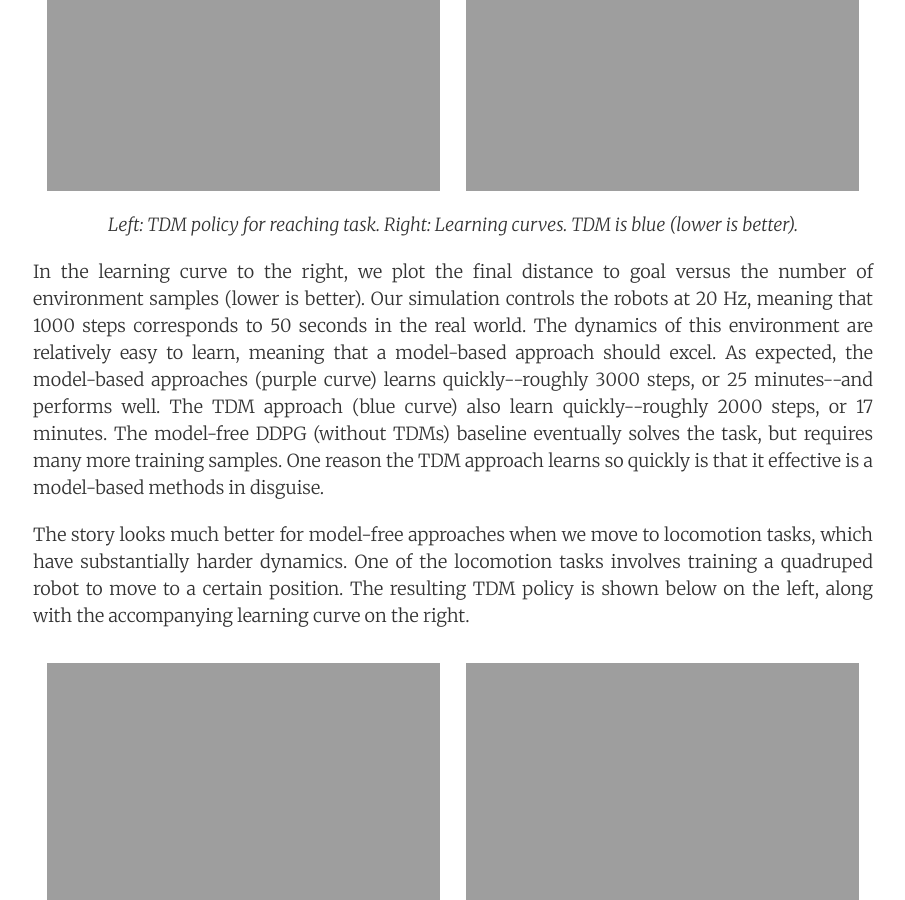
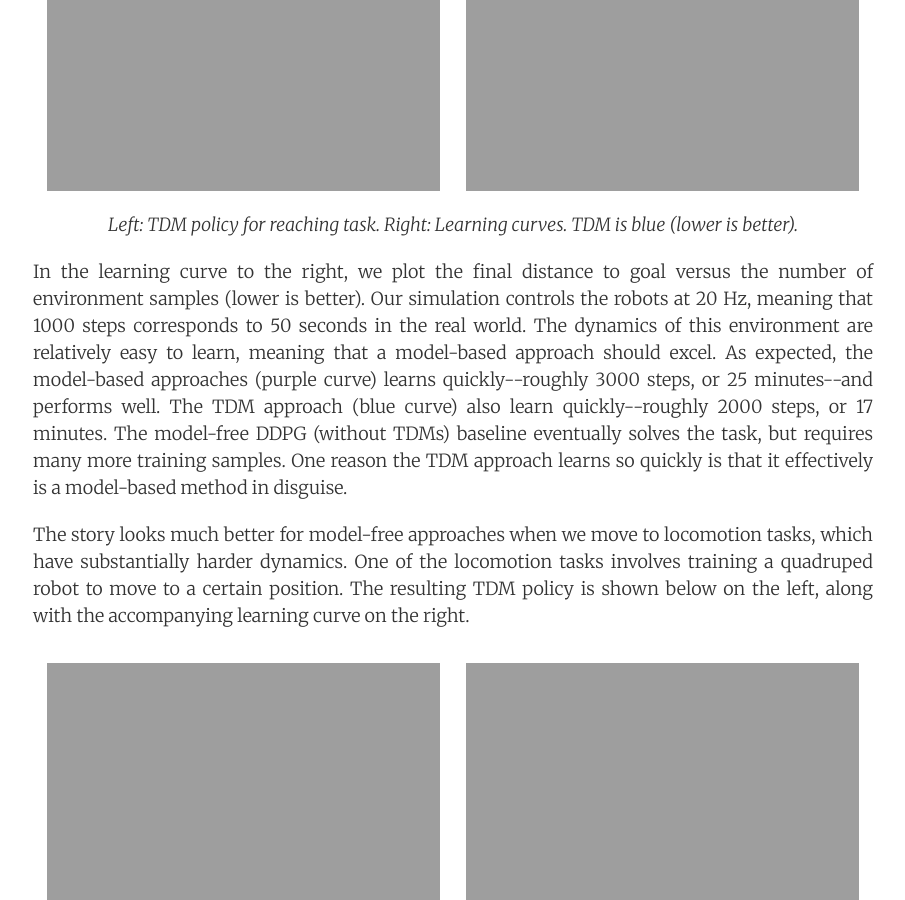
Before and after one commit to bairblog/bairblog.github.io, a Jekyll site: the page built from _posts/2018-04-26-tdm.md, in a window 1280 px wide and 900 px high, scrolled down 8344 px. Shown: the whole window, without its empty margins (187-1092 px from the left). Built offline with Jekyll 4.4.1, drawn with Linux system fonts in a browser that asks for light colours; nearby versions of some CDN libraries; formulas are drawn with MathJax 3; comment, search, counter and statistics services are not loaded.

Commit message:
fixed typos

```diff
--- a/_posts/2018-04-26-tdm.md
+++ b/_posts/2018-04-26-tdm.md
@@ -309,7 +309,7 @@ approaches (purple curve) learns quickly--roughly 3000 steps, or 25 minutes--and
 performs well. The TDM approach (blue curve) also learn quickly--roughly 2000
 steps, or 17 minutes. The model-free DDPG (without TDMs) baseline eventually
 solves the task, but requires many more training samples. One reason the TDM
-approach learns so quickly is that it effective is a model-based methods in
+approach learns so quickly is that it effectively is a model-based method in
 disguise.
 </p>
 
```
